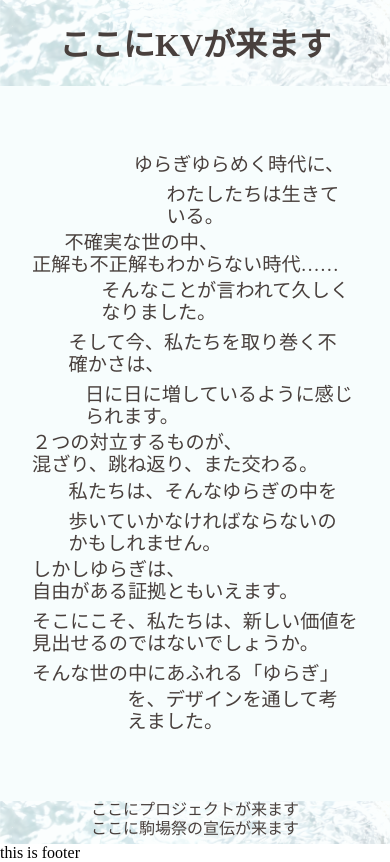
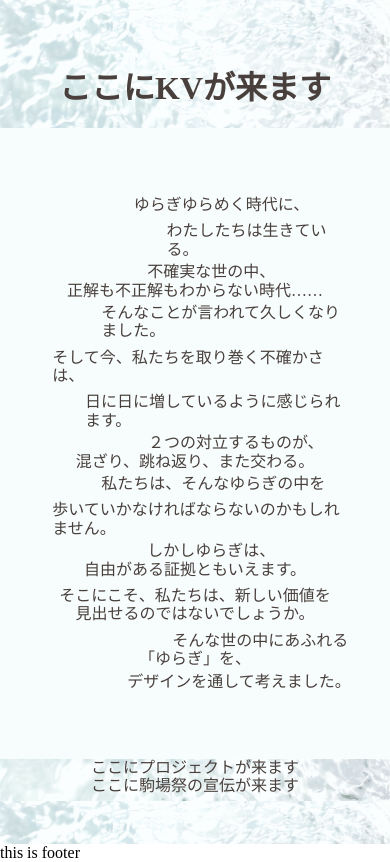
Before and after one commit to designingplusnine/komafes-2021, a Next.js app: page / in a window 390 px wide. Built offline with nearby package versions, Linux system fonts and the light colour scheme.

Commit message:
adjust responsive

```diff
--- a/components/TopPage/concept.module.scss
+++ b/components/TopPage/concept.module.scss
@@ -40,10 +40,13 @@
         text-align:left;
         width:100%;
         background-color:$white-colour;
-        padding:32px 16px;
-        font-size:1.2rem;
-        &__indention{
-            text-align: center;
-        }
+        padding:32px 8px;
+        font-size:1rem;
+
+    &__indention{
+        display:block;
+        margin-left:0%;
+        text-align:center;
     }
 }
+}
--- a/components/TopPage/concept.tsx
+++ b/components/TopPage/concept.tsx
@@ -5,23 +5,23 @@ const arr = [
   { content: 'ゆらぎゆらめく時代に、', marginLeft: '30%', isFlag: true },
   { content: 'わたしたちは生きている。', marginLeft: '40%', isFlag: true },
   { content: '不確実な世の中、', marginLeft: '10%', isFlag: false ,marginFirst:'10%'},
-  { content: '正解も不正解もわからない時代……', marginLeft: '10%', isFlag: false },
+  { content: '正解も不正解もわからない時代……', marginLeft: '0%', isFlag: false },
   { content: 'そんなことが言われて久しくなりました。', marginLeft: '20%', isFlag: true  },
-  { content: 'そして今、私たちを取り巻く不確かさは、', marginLeft: '10%', isFlag: true },
+  { content: 'そして今、私たちを取り巻く不確かさは、', marginLeft: '5%', isFlag: true },
   { content: '日に日に増しているように感じられます。', marginLeft: '15%', isFlag: true },
-  { content: '２つの対立するものが、', marginLeft: '10%', isFlag: false },
-  { content: '混ざり、跳ね返り、また交わる。', marginLeft: '10%', isFlag: false },
-  { content: '私たちは、そんなゆらぎの中を', marginLeft: '10%', isFlag: true },
-  { content: '歩いていかなければならないのかもしれません。', marginLeft: '10%', isFlag: true },
+  { content: '２つの対立するものが、', marginLeft: '25%', isFlag: false },
+  { content: '混ざり、跳ね返り、また交わる。', marginLeft: '0%', isFlag: false },
+  { content: '私たちは、そんなゆらぎの中を', marginLeft: '20%', isFlag: true },
+  { content: '歩いていかなければならないのかもしれません。', marginLeft: '5%', isFlag: true },
   { content: 'しかしゆらぎは、', marginLeft: '10%', isFlag: false },
-  { content: '自由がある証拠ともいえます。', marginLeft: '10%', isFlag: false },
+  { content: '自由がある証拠ともいえます。', marginLeft: '0%', isFlag: false },
   { content: '', marginLeft: '10%', isFlag: true },
-  { content: 'そこにこそ、私たちは、新しい価値を', marginLeft: '10%', isFlag: false },
-  { content: '見出せるのではないでしょうか。', marginLeft: '30%', isFlag: false },
+  { content: 'そこにこそ、私たちは、新しい価値を', marginLeft: '0%', isFlag: false },
+  { content: '見出せるのではないでしょうか。', marginLeft: '0%', isFlag: false },
   { content: '', marginLeft: '10%', isFlag: true },
-  { content: 'そんな世の中にあふれる', marginLeft: '10%', isFlag: false },
-  { content: '「ゆらぎ」', marginLeft: '30%', isFlag: false },
-  { content: 'を、デザインを通して考えました。', marginLeft: '28%', isFlag: true },
+  { content: 'そんな世の中にあふれる', marginLeft: '40%', isFlag: false },
+  { content: '「ゆらぎ」を、', marginLeft: '0%', isFlag: false },
+  { content: 'デザインを通して考えました。', marginLeft: '28%', isFlag: true },
 ];
 
 export const Concept: NextPage = () => (
@@ -29,7 +29,7 @@ export const Concept: NextPage = () => (
     <div className={styles.concept__statement}>
       {arr.map((paragraph, i) => (
         <div
-          style={{ marginLeft: paragraph.isFlag ? paragraph.marginLeft : paragraph.marginFirst }}
+          style={{marginLeft:paragraph.marginLeft}}
           className={paragraph.isFlag ? styles.concept__normal : styles.concept__indention}
           key={i}
         >
```
